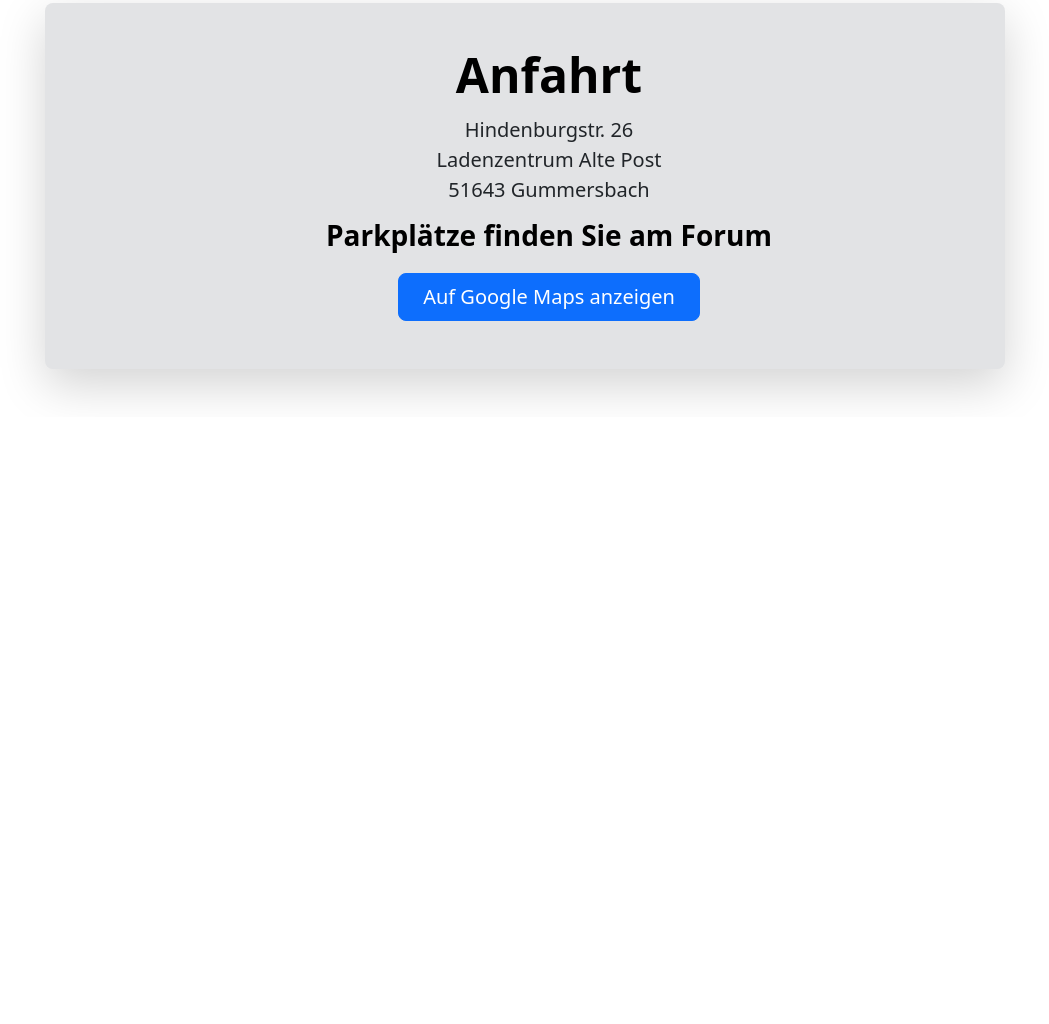
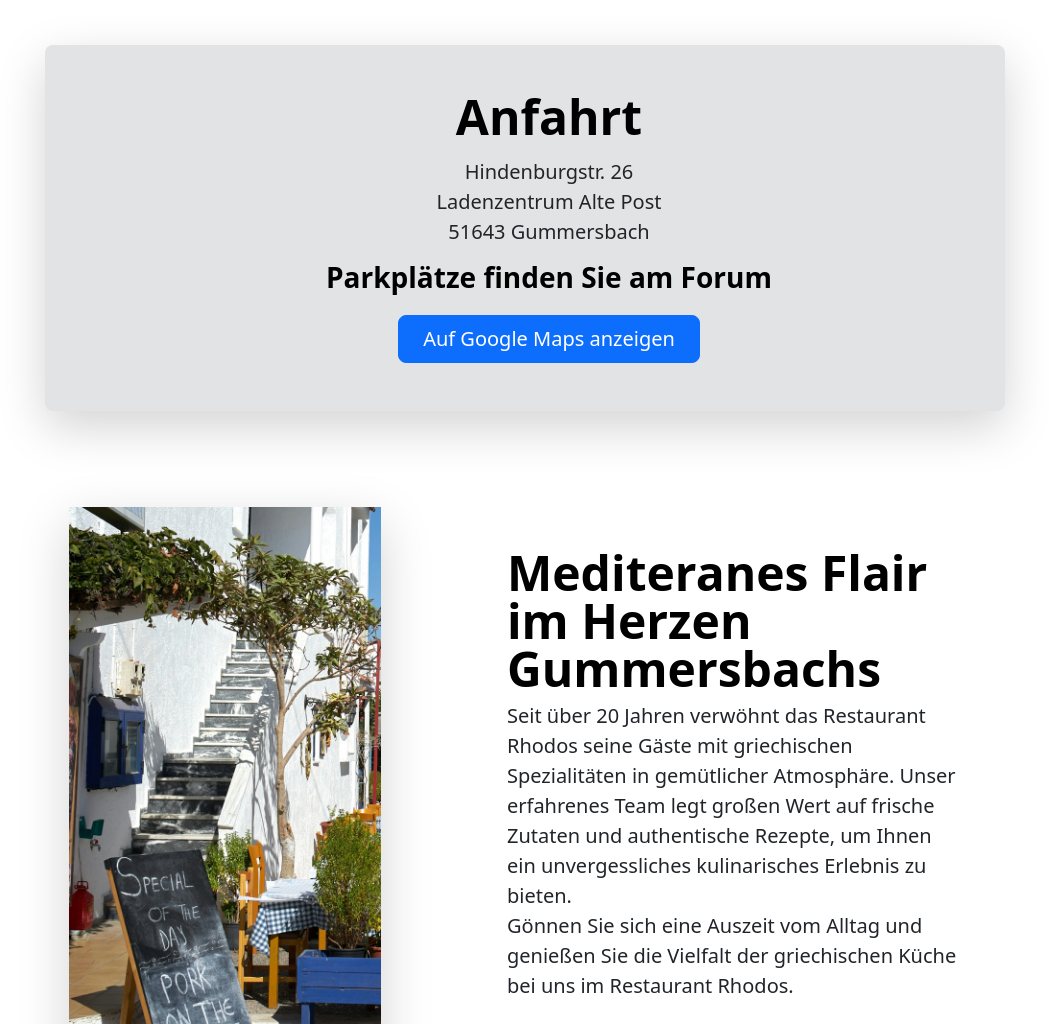
Before and after one commit to xooxaa/rhodos, a plain HTML site: page index.html in a window 1280 px wide. Shown: the part 1776-2800 px from the top of the page, without its empty margins (115-1164 px from the left). Before the commit the page ends 2193 px from the top, so only its background shows below. Drawn offline with Linux system fonts and the light colour scheme.

Commit message:
add homepage section

```diff
--- a/index.html
+++ b/index.html
@@ -179,6 +179,8 @@
                 Überblick über unsere Speisen und unsere Firmenphilosophie zu
                 erhalten.
               </p>
+
+              <h3>Viele Grüße, euer Fitos</h3>
               <div
                 class="d-grid gap-2 d-md-flex justify-content-md-start mb-4 mb-lg-3"
               >
@@ -320,6 +322,36 @@
           </div>
         </div>
       </div>
+
+      <div class="">
+        <div class="container mb-5 rounded-3">
+          <div class="row p-4 pb-0 pe-lg-0 pt-lg-5 align-items-center">
+            <div class="col-lg-4 p-0 overflow-hidden shadow-lg">
+              <img
+                class="rounded-lg-3"
+                src="images/greece.jpg"
+                alt=""
+                width="720"
+              />
+            </div>
+            <div class="col-lg-7 offset-lg-1 p-3 p-lg-5 pt-lg-3">
+              <h1 class="display-5 fw-bold lh-1 text-body-emphasis">
+                Mediteranes Flair im Herzen Gummersbachs
+              </h1>
+              <p class="lead">
+                Seit über 20 Jahren verwöhnt das Restaurant Rhodos seine Gäste
+                mit griechischen Spezialitäten in gemütlicher Atmosphäre. Unser
+                erfahrenes Team legt großen Wert auf frische Zutaten und
+                authentische Rezepte, um Ihnen ein unvergessliches kulinarisches
+                Erlebnis zu bieten.
+                <br />
+                Gönnen Sie sich eine Auszeit vom Alltag und genießen Sie die
+                Vielfalt der griechischen Küche bei uns im Restaurant Rhodos.
+              </p>
+            </div>
+          </div>
+        </div>
+      </div>
     </main>
 
     <script src="bootstrap.bundle.min.js" class="astro-vvvwv3sm"></script>
```
Also changed, not shown: images/greece.jpg (added).
